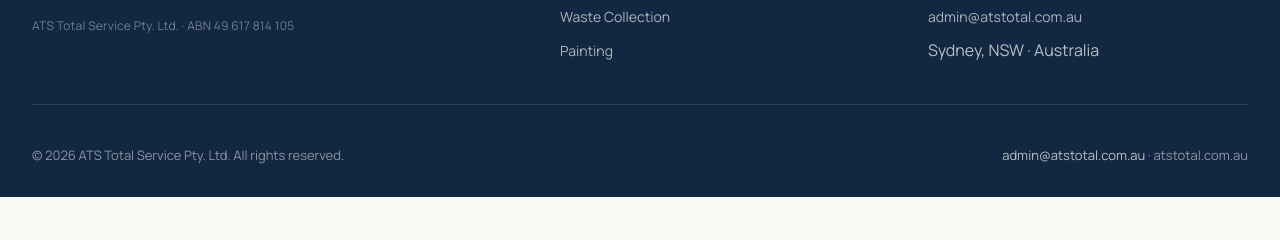
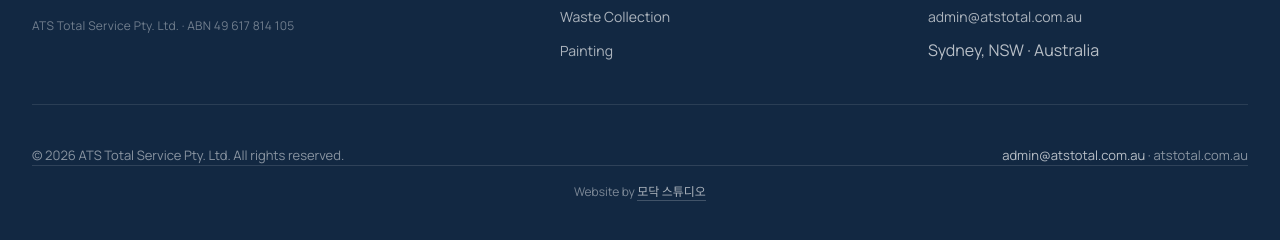
Before and after one commit to juystyle/ATS-homep, a plain HTML site: page index.html in a window 1280 px wide. Shown: the part 9491-9731 px from the top of the page. Before the commit the page ends 9688 px from the top, so only its background shows below. Drawn offline with Linux system fonts and the light colour scheme.

Commit message:
Update index.html

```diff
--- a/index.html
+++ b/index.html
@@ -836,6 +836,25 @@ footer {
 }
 .footer-bottom a { color: rgba(255,255,255,0.7); text-decoration: none; }
 
+/* ============ SITE CREDIT (Studio attribution — footer very bottom) ============ */
+.site-credit {
+  clear: both;
+  margin: 0;
+  padding: 16px 12px 20px;
+  border-top: 1px solid rgba(255,255,255,0.12);
+  text-align: center;
+  font-size: 12px;
+  line-height: 1.6;
+  color: rgba(255,255,255,0.45);
+}
+.site-credit a {
+  color: rgba(255,255,255,0.65);
+  text-decoration: none;
+  border-bottom: 1px solid rgba(255,255,255,0.2);
+  transition: color 0.2s;
+}
+.site-credit a:hover { color: rgba(255,255,255,0.85); }
+
 /* ============ FLOATING BUTTONS (Scroll-Top + Call) ============ */
 .float-actions {
   position: fixed;
@@ -916,6 +935,7 @@ footer {
 }
 @media (max-width: 768px) {
   .container, .nav-inner, .hero-inner, .trust-inner { padding-left: 20px; padding-right: 20px; }
+  .site-credit { padding-bottom: 60px; }
   .nav-links { display: none; }
   .nav-links.open {
     display: flex; flex-direction: column; gap: 14px;
@@ -1579,6 +1599,9 @@ footer {
     <div class="footer-bottom">
       <span data-en="© 2026 ATS Total Service Pty. Ltd. All rights reserved." data-ko="© 2026 ATS Total Service Pty. Ltd. 무단 전재 및 복제 금지.">© 2026 ATS Total Service Pty. Ltd. All rights reserved.</span>
       <span><a href="mailto:admin@atstotal.com.au">admin@atstotal.com.au</a> · atstotal.com.au</span>
+    </div>
+    <div class="site-credit">
+      <span data-en="Website by " data-ko="제작 · ">Website by </span><a href="https://studio.playmodak.com/" target="_blank" rel="noopener">모닥 스튜디오</a>
     </div>
   </div>
 </footer>
```
